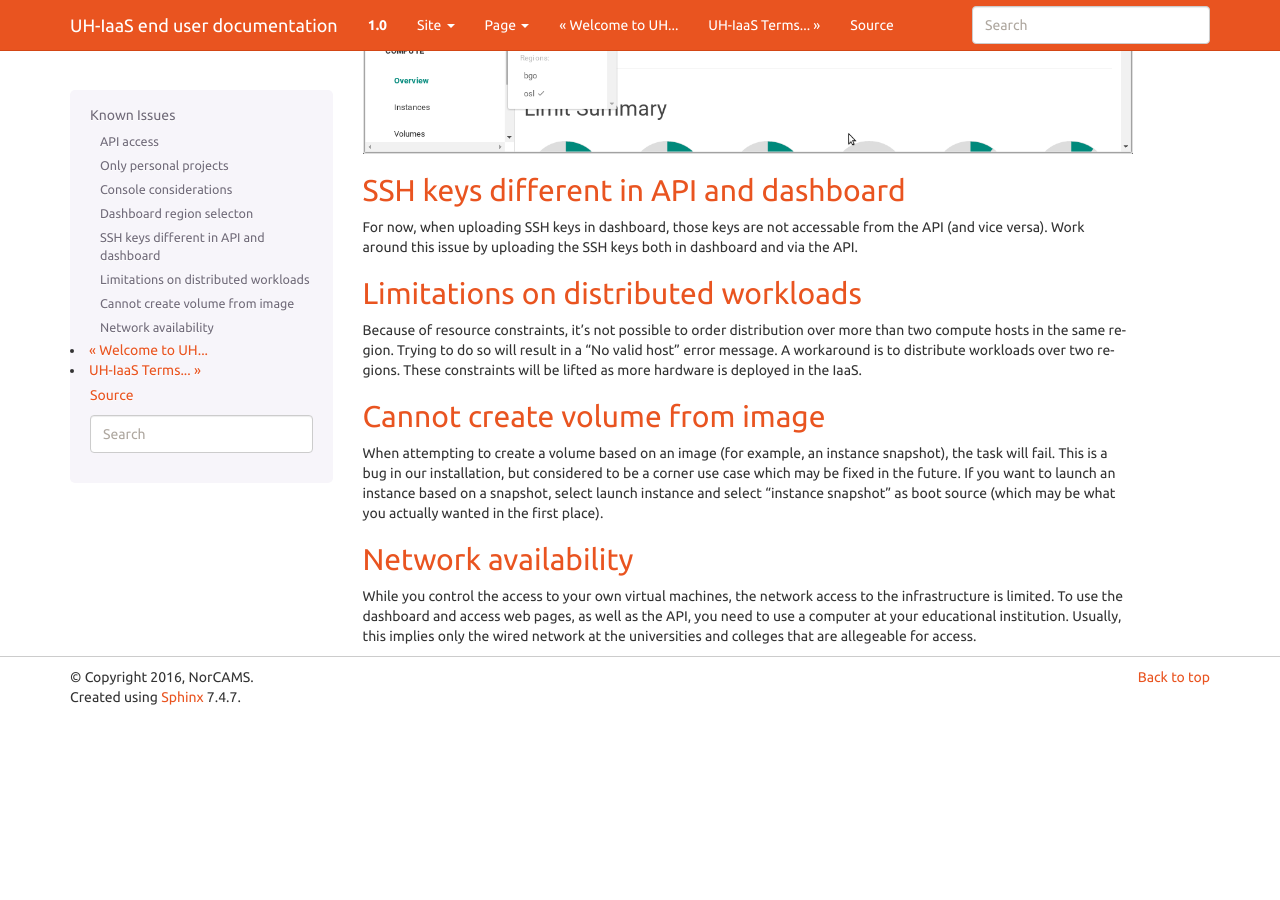
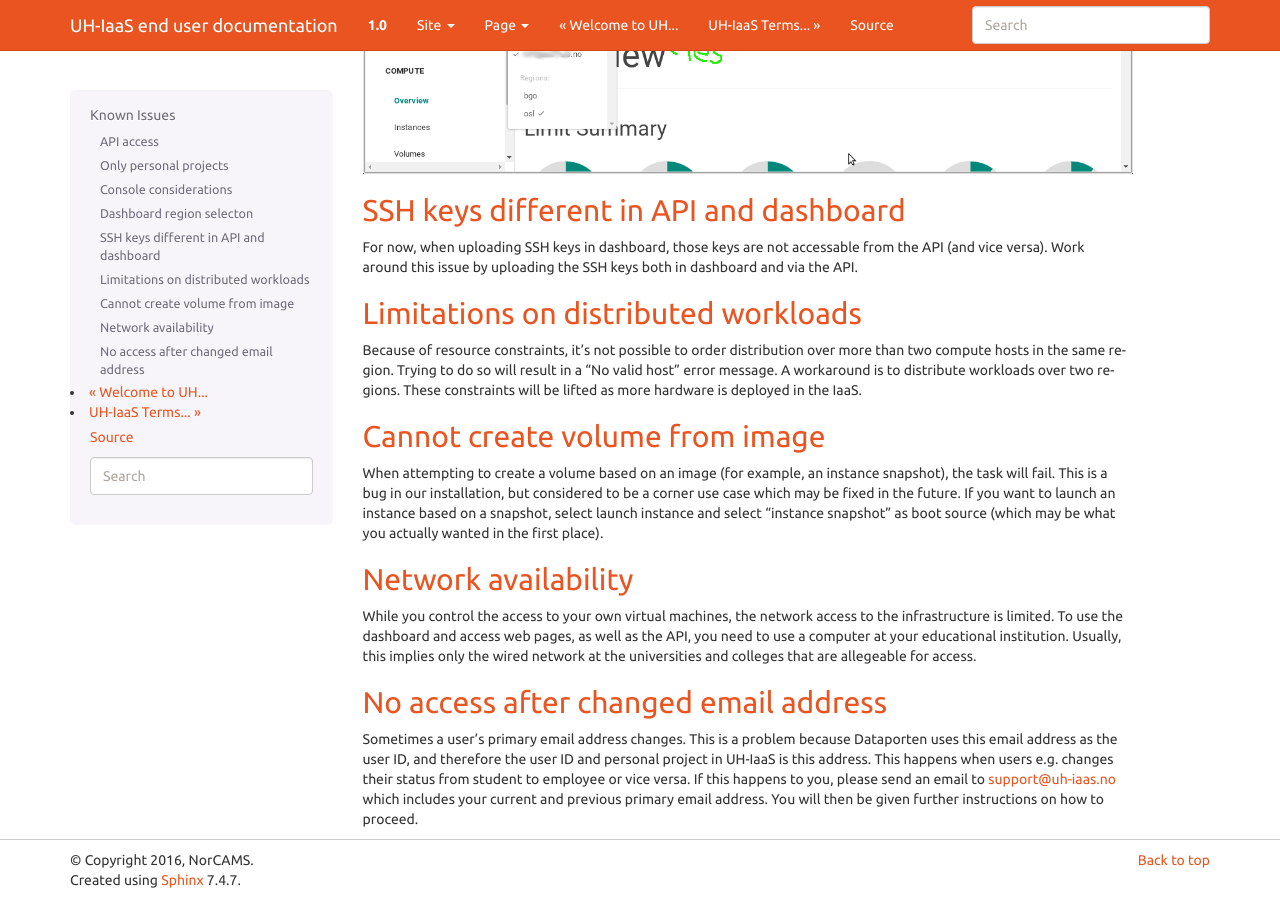
Before and after one commit to norcams/docs-enduser, a Sphinx documentation site: the page built from docs/known-issues.rst, in a window 1280 px wide and 900 px high, scrolled down 921 px. Built offline with Sphinx 7.4.7, drawn with Linux system fonts in a browser that asks for light colours; before the commit the page ends 1638 px from its top, so only the background shows below that; some of the changed text lies outside the part shown.

Commit message:
email change

```diff
--- a/docs/known-issues.rst
+++ b/docs/known-issues.rst
@@ -83,3 +83,16 @@ access web pages, as well as the API, you need to use a computer at
 your educational institution. Usually, this implies only the wired
 network at the universities and colleges that are allegeable for
 access.
+
+
+No access after changed email address
+-------------------------------------
+
+Sometimes a user's primary email address changes. This is a problem
+because Dataporten uses this email address as the user ID, and
+therefore the user ID and personal project in UH-IaaS is this
+address. This happens when users e.g. changes their status from
+student to employee or vice versa. If this happens to you, please send
+an email to support@uh-iaas.no which includes your current and
+previous primary email address. You will then be given further
+instructions on how to proceed.
```
